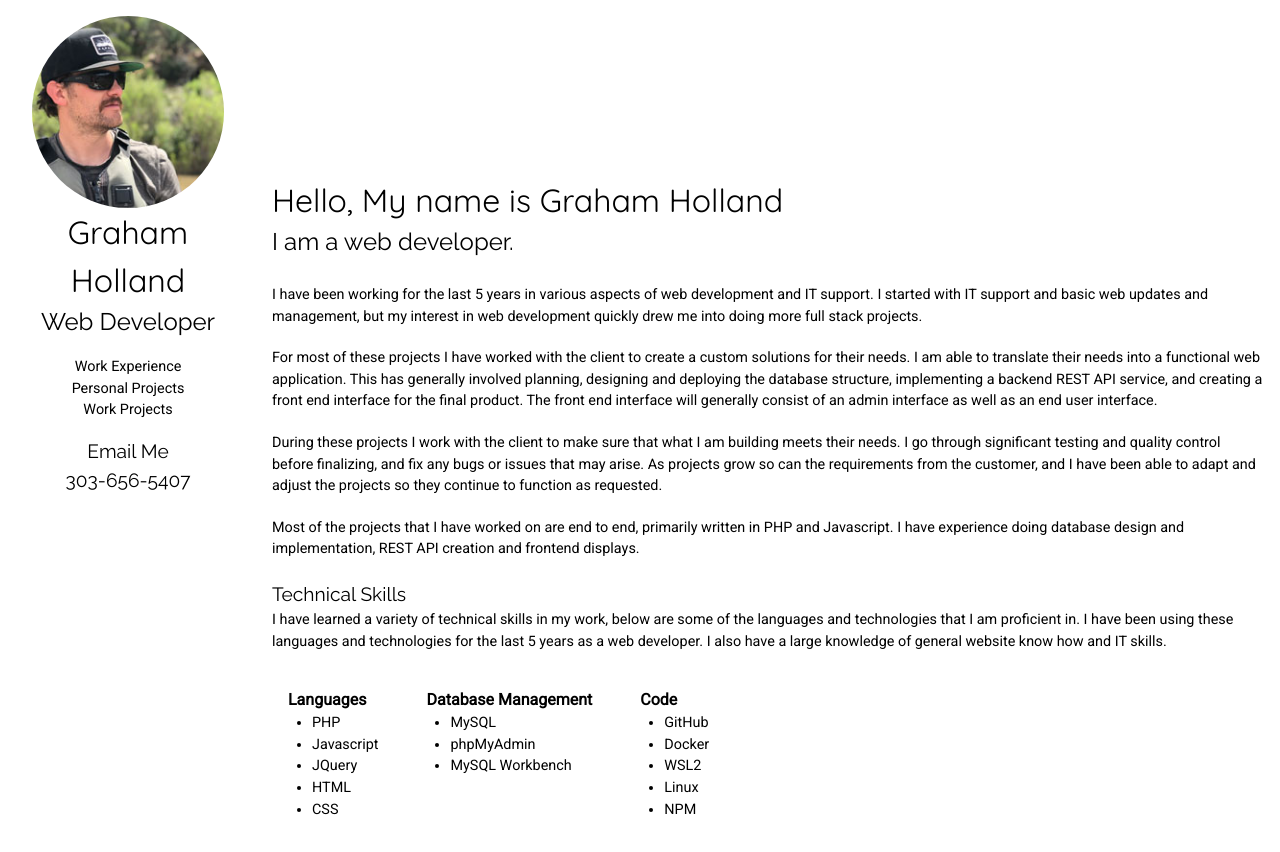
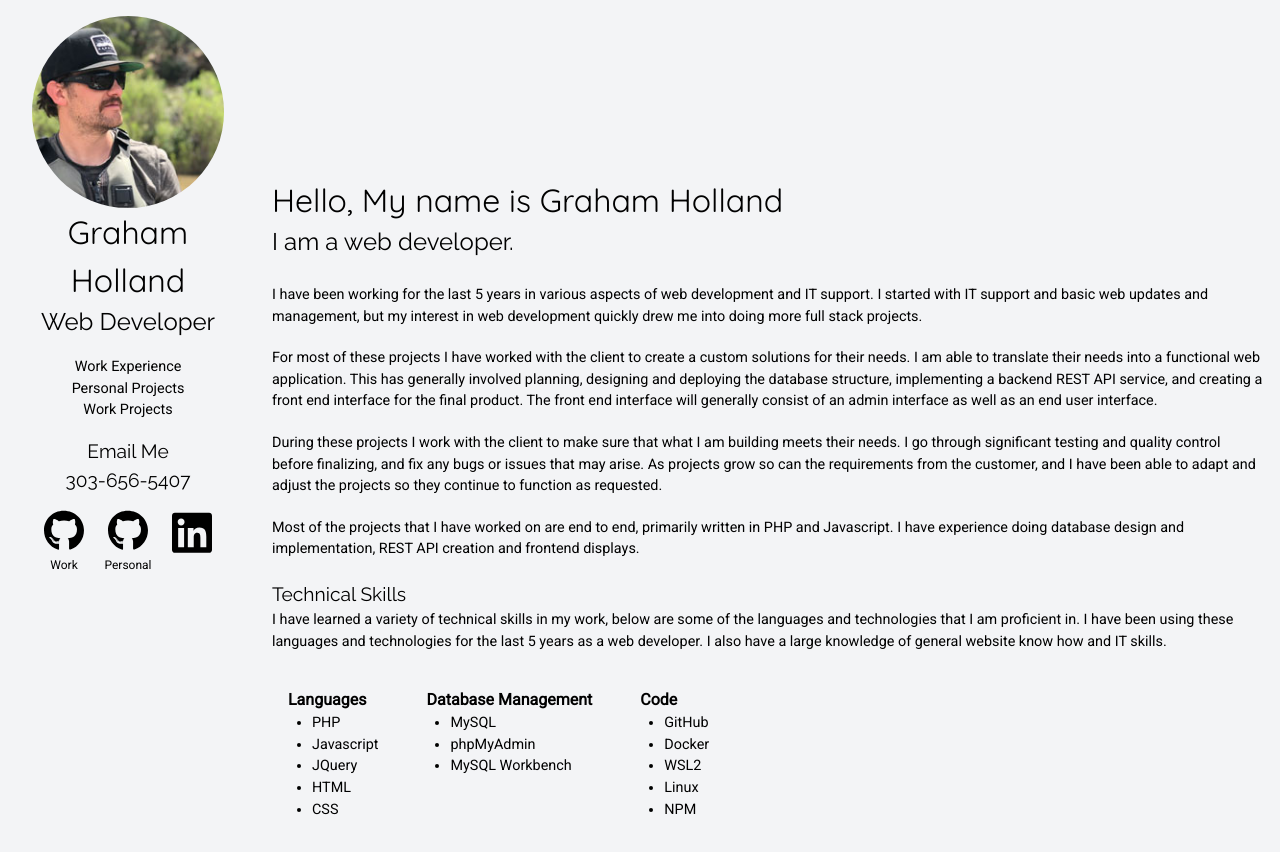
Before and after one commit to graham24/personal, a React (Create React App) app: page / in a window 1280 px wide. Shown: the top 852 px of the page. Built offline with nearby package versions, Linux system fonts and the light colour scheme.

Commit message:
add linkedin nad fix icons

```diff
--- a/src/components/App.js
+++ b/src/components/App.js
@@ -1,28 +1,35 @@
-import React, { Suspense, lazy } from 'react';
-import { BrowserRouter, Route } from 'react-router-dom';
-import RouteChangeTracker from './RouteChangeTracker'
-import ReactGA from 'react-ga';
+import React, { Suspense, lazy } from "react";
+import { BrowserRouter, Route } from "react-router-dom";
+import RouteChangeTracker from "./RouteChangeTracker";
+import ReactGA from "react-ga";
 
-import Header from './Header';
-import Footer from './Footer';
+import Header from "./Header";
+import Footer from "./Footer";
 
-const jobList = lazy(() => import('./jobList'));
-const personalProjectList = lazy(() => import('./gitHubPersonalProjects'));
-const workProjectList = lazy(() => import('./gitHubWorkProjects'));
-const About = lazy(() => import('./parts/About'));
+const jobList = lazy(() => import("./jobList"));
+const personalProjectList = lazy(() => import("./gitHubPersonalProjects"));
+const workProjectList = lazy(() => import("./gitHubWorkProjects"));
+const About = lazy(() => import("./parts/About"));
 
-ReactGA.initialize('UA-215325150-1');
+ReactGA.initialize("UA-215325150-1");
 
 const App = () => {
   return (
-        <div id="main-content" className="dark:text-white bg-white dark:bg-gray-800 grid grid-cols-1 md:grid-cols-medium lg:grid-cols-large xl:grid-cols-xl min-h-screen max-w-screen">
+    <div
+      id="main-content"
+      className="dark:text-white bg-gray-100 dark:bg-gray-800 grid grid-cols-1 md:grid-cols-medium lg:grid-cols-large xl:grid-cols-xl min-h-screen max-w-screen"
+    >
       <BrowserRouter>
         <Header />
         <Suspense fallback={<div>Loading...</div>}>
           <div className="h-auto overflow-auto max-h-auto flex md:pt-40">
             <Route path="/" exact component={About} />
             <Route path="/experience" exact component={jobList} />
-                        <Route path="/personal-projects" exact component={personalProjectList} />
+            <Route
+              path="/personal-projects"
+              exact
+              component={personalProjectList}
+            />
             <Route path="/work-projects" exact component={workProjectList} />
           </div>
         </Suspense>
@@ -32,7 +39,7 @@
         </div>
       </BrowserRouter>
     </div>
-    )
+  );
 };
 
 export default App;
--- a/src/components/Header.js
+++ b/src/components/Header.js
@@ -1,17 +1,25 @@
-import React from 'react';
+import React from "react";
 // import Lottie from 'react-lottie-player';
-import { NavLink } from 'react-router-dom';
+import { NavLink } from "react-router-dom";
 
 // import emailIcon from '../media/animations/72126-email-verification.json';
 
-import headshot from '../media/Headshot-200.jpg'
+import headshot from "../media/Headshot-200.jpg";
 
 const Header = () => {
   return (
     <header className="p-4">
       <div id="my-info" className="text-center">
         <div className="headshot">
-                    <NavLink to="/"><img width="200" height="200" className="w-32 lg:w-48 m-auto rounded-full" src={headshot} alt="Graham Holland Headshot" /></NavLink>
+          <NavLink to="/">
+            <img
+              width="200"
+              height="200"
+              className="w-32 lg:w-48 m-auto rounded-full"
+              src={headshot}
+              alt="Graham Holland Headshot"
+            />
+          </NavLink>
         </div>
         <div className="name">
           <h1>Graham Holland</h1>
@@ -20,15 +28,42 @@
           <h2>Web Developer</h2>
         </div>
         {/*<Link to="/about">About</Link>*/}
-                <ul className="p-4 flex main-menu md:block" >
-                    <li className="flex-1"><NavLink activeClassName="text-yellow-600" to="/experience" className="hover:underline">Work Experience</NavLink></li>
-                    <li className="flex-1"><NavLink activeClassName="text-yellow-600" to="/personal-projects" className="hover:underline">Personal Projects</NavLink></li>
-                    <li className="flex-1"><NavLink activeClassName="text-yellow-600" to="/work-projects" className="hover:underline">Work Projects</NavLink></li>
+        <ul className="p-4 flex main-menu md:block">
+          <li className="flex-1">
+            <NavLink
+              activeClassName="text-yellow-600"
+              to="/experience"
+              className="hover:underline"
+            >
+              Work Experience
+            </NavLink>
+          </li>
+          <li className="flex-1">
+            <NavLink
+              activeClassName="text-yellow-600"
+              to="/personal-projects"
+              className="hover:underline"
+            >
+              Personal Projects
+            </NavLink>
+          </li>
+          <li className="flex-1">
+            <NavLink
+              activeClassName="text-yellow-600"
+              to="/work-projects"
+              className="hover:underline"
+            >
+              Work Projects
+            </NavLink>
+          </li>
         </ul>
         <div className="contact-info">
           <h3 className="email">
             <button>
-                            <a className="flex items-center" href="mailto:gdholland01@gmail.com">
+              <a
+                className="flex items-center"
+                href="mailto:gdholland01@gmail.com"
+              >
                 {/*
                                 <Lottie
                                     loop
@@ -41,24 +76,60 @@
               </a>
             </button>
           </h3>
-                    <h3 className="phone"><a href="tel:+13036565407">303-656-5407</a></h3>
-                    <div className="github-links text-white text-center grid grid-cols-2 p-4">
-                        <a href="https://github.com/slopeside-graham/" target="_blank" rel="noreferrer" className="text-center">
-                            <svg xmlns="http://www.w3.org/2000/svg" viewBox="0 0 496 512" className="fill-blue"><path d="M165.9 397.4c0 2-2.3 3.6-5.2 3.6-3.3.3-5.6-1.3-5.6-3.6 0-2 2.3-3.6 5.2-3.6 3-.3 5.6 1.3 5.6 3.6zm-31.1-4.5c-.7 2 1.3 4.3 4.3 4.9 2.6 1 5.6 0 6.2-2s-1.3-4.3-4.3-5.2c-2.6-.7-5.5.3-6.2 2.3zm44.2-1.7c-2.9.7-4.9 2.6-4.6 4.9.3 2 2.9 3.3 5.9 2.6 2.9-.7 4.9-2.6 4.6-4.6-.3-1.9-3-3.2-5.9-2.9zM244.8 8C106.1 8 0 113.3 0 252c0 110.9 69.8 205.8 169.5 239.2 12.8 2.3 17.3-5.6 17.3-12.1 0-6.2-.3-40.4-.3-61.4 0 0-70 15-84.7-29.8 0 0-11.4-29.1-27.8-36.6 0 0-22.9-15.7 1.6-15.4 0 0 24.9 2 38.6 25.8 21.9 38.6 58.6 27.5 72.9 20.9 2.3-16 8.8-27.1 16-33.7-55.9-6.2-112.3-14.3-112.3-110.5 0-27.5 7.6-41.3 23.6-58.9-2.6-6.5-11.1-33.3 2.6-67.9 20.9-6.5 69 27 69 27 20-5.6 41.5-8.5 62.8-8.5s42.8 2.9 62.8 8.5c0 0 48.1-33.6 69-27 13.7 34.7 5.2 61.4 2.6 67.9 16 17.7 25.8 31.5 25.8 58.9 0 96.5-58.9 104.2-114.8 110.5 9.2 7.9 17 22.9 17 46.4 0 33.7-.3 75.4-.3 83.6 0 6.5 4.6 14.4 17.3 12.1C428.2 457.8 496 362.9 496 252 496 113.3 383.5 8 244.8 8zM97.2 352.9c-1.3 1-1 3.3.7 5.2 1.6 1.6 3.9 2.3 5.2 1 1.3-1 1-3.3-.7-5.2-1.6-1.6-3.9-2.3-5.2-1zm-10.8-8.1c-.7 1.3.3 2.9 2.3 3.9 1.6 1 3.6.7 4.3-.7.7-1.3-.3-2.9-2.3-3.9-2-.6-3.6-.3-4.3.7zm32.4 35.6c-1.6 1.3-1 4.3 1.3 6.2 2.3 2.3 5.2 2.6 6.5 1 1.3-1.3.7-4.3-1.3-6.2-2.2-2.3-5.2-2.6-6.5-1zm-11.4-14.7c-1.6 1-1.6 3.6 0 5.9 1.6 2.3 4.3 3.3 5.6 2.3 1.6-1.3 1.6-3.9 0-6.2-1.4-2.3-4-3.3-5.6-2z" /></svg>
-                            <span>Work</span>
+          <h3 className="phone">
+            <a href="tel:+13036565407">303-656-5407</a>
+          </h3>
+          <div className="github-links text-center grid grid-cols-3 p-4">
+            <a
+              href="https://github.com/slopeside-graham/"
+              target="_blank"
+              rel="noreferrer"
+              className="text-center"
+            >
+              <svg
+                xmlns="http://www.w3.org/2000/svg"
+                viewBox="0 0 496 512"
+                className="w-10 m-auto fill-current"
+              >
+                <path d="M165.9 397.4c0 2-2.3 3.6-5.2 3.6-3.3.3-5.6-1.3-5.6-3.6 0-2 2.3-3.6 5.2-3.6 3-.3 5.6 1.3 5.6 3.6zm-31.1-4.5c-.7 2 1.3 4.3 4.3 4.9 2.6 1 5.6 0 6.2-2s-1.3-4.3-4.3-5.2c-2.6-.7-5.5.3-6.2 2.3zm44.2-1.7c-2.9.7-4.9 2.6-4.6 4.9.3 2 2.9 3.3 5.9 2.6 2.9-.7 4.9-2.6 4.6-4.6-.3-1.9-3-3.2-5.9-2.9zM244.8 8C106.1 8 0 113.3 0 252c0 110.9 69.8 205.8 169.5 239.2 12.8 2.3 17.3-5.6 17.3-12.1 0-6.2-.3-40.4-.3-61.4 0 0-70 15-84.7-29.8 0 0-11.4-29.1-27.8-36.6 0 0-22.9-15.7 1.6-15.4 0 0 24.9 2 38.6 25.8 21.9 38.6 58.6 27.5 72.9 20.9 2.3-16 8.8-27.1 16-33.7-55.9-6.2-112.3-14.3-112.3-110.5 0-27.5 7.6-41.3 23.6-58.9-2.6-6.5-11.1-33.3 2.6-67.9 20.9-6.5 69 27 69 27 20-5.6 41.5-8.5 62.8-8.5s42.8 2.9 62.8 8.5c0 0 48.1-33.6 69-27 13.7 34.7 5.2 61.4 2.6 67.9 16 17.7 25.8 31.5 25.8 58.9 0 96.5-58.9 104.2-114.8 110.5 9.2 7.9 17 22.9 17 46.4 0 33.7-.3 75.4-.3 83.6 0 6.5 4.6 14.4 17.3 12.1C428.2 457.8 496 362.9 496 252 496 113.3 383.5 8 244.8 8zM97.2 352.9c-1.3 1-1 3.3.7 5.2 1.6 1.6 3.9 2.3 5.2 1 1.3-1 1-3.3-.7-5.2-1.6-1.6-3.9-2.3-5.2-1zm-10.8-8.1c-.7 1.3.3 2.9 2.3 3.9 1.6 1 3.6.7 4.3-.7.7-1.3-.3-2.9-2.3-3.9-2-.6-3.6-.3-4.3.7zm32.4 35.6c-1.6 1.3-1 4.3 1.3 6.2 2.3 2.3 5.2 2.6 6.5 1 1.3-1.3.7-4.3-1.3-6.2-2.2-2.3-5.2-2.6-6.5-1zm-11.4-14.7c-1.6 1-1.6 3.6 0 5.9 1.6 2.3 4.3 3.3 5.6 2.3 1.6-1.3 1.6-3.9 0-6.2-1.4-2.3-4-3.3-5.6-2z" />
+              </svg>
+              <span className="text-xs">Work</span>
             </a>
-                        <a href="https://github.com/graham24/" target="_blank" rel="noreferrer" className="">
-                            <svg xmlns="http://www.w3.org/2000/svg" viewBox="0 0 496 512"><path d="M165.9 397.4c0 2-2.3 3.6-5.2 3.6-3.3.3-5.6-1.3-5.6-3.6 0-2 2.3-3.6 5.2-3.6 3-.3 5.6 1.3 5.6 3.6zm-31.1-4.5c-.7 2 1.3 4.3 4.3 4.9 2.6 1 5.6 0 6.2-2s-1.3-4.3-4.3-5.2c-2.6-.7-5.5.3-6.2 2.3zm44.2-1.7c-2.9.7-4.9 2.6-4.6 4.9.3 2 2.9 3.3 5.9 2.6 2.9-.7 4.9-2.6 4.6-4.6-.3-1.9-3-3.2-5.9-2.9zM244.8 8C106.1 8 0 113.3 0 252c0 110.9 69.8 205.8 169.5 239.2 12.8 2.3 17.3-5.6 17.3-12.1 0-6.2-.3-40.4-.3-61.4 0 0-70 15-84.7-29.8 0 0-11.4-29.1-27.8-36.6 0 0-22.9-15.7 1.6-15.4 0 0 24.9 2 38.6 25.8 21.9 38.6 58.6 27.5 72.9 20.9 2.3-16 8.8-27.1 16-33.7-55.9-6.2-112.3-14.3-112.3-110.5 0-27.5 7.6-41.3 23.6-58.9-2.6-6.5-11.1-33.3 2.6-67.9 20.9-6.5 69 27 69 27 20-5.6 41.5-8.5 62.8-8.5s42.8 2.9 62.8 8.5c0 0 48.1-33.6 69-27 13.7 34.7 5.2 61.4 2.6 67.9 16 17.7 25.8 31.5 25.8 58.9 0 96.5-58.9 104.2-114.8 110.5 9.2 7.9 17 22.9 17 46.4 0 33.7-.3 75.4-.3 83.6 0 6.5 4.6 14.4 17.3 12.1C428.2 457.8 496 362.9 496 252 496 113.3 383.5 8 244.8 8zM97.2 352.9c-1.3 1-1 3.3.7 5.2 1.6 1.6 3.9 2.3 5.2 1 1.3-1 1-3.3-.7-5.2-1.6-1.6-3.9-2.3-5.2-1zm-10.8-8.1c-.7 1.3.3 2.9 2.3 3.9 1.6 1 3.6.7 4.3-.7.7-1.3-.3-2.9-2.3-3.9-2-.6-3.6-.3-4.3.7zm32.4 35.6c-1.6 1.3-1 4.3 1.3 6.2 2.3 2.3 5.2 2.6 6.5 1 1.3-1.3.7-4.3-1.3-6.2-2.2-2.3-5.2-2.6-6.5-1zm-11.4-14.7c-1.6 1-1.6 3.6 0 5.9 1.6 2.3 4.3 3.3 5.6 2.3 1.6-1.3 1.6-3.9 0-6.2-1.4-2.3-4-3.3-5.6-2z" /></svg>
-                            <span>Personal</span>
+            <a
+              href="https://github.com/graham24/"
+              target="_blank"
+              rel="noreferrer"
+              className=""
+            >
+              <svg
+                xmlns="http://www.w3.org/2000/svg"
+                viewBox="0 0 496 512"
+                className="w-10 m-auto fill-current"
+              >
+                <path d="M165.9 397.4c0 2-2.3 3.6-5.2 3.6-3.3.3-5.6-1.3-5.6-3.6 0-2 2.3-3.6 5.2-3.6 3-.3 5.6 1.3 5.6 3.6zm-31.1-4.5c-.7 2 1.3 4.3 4.3 4.9 2.6 1 5.6 0 6.2-2s-1.3-4.3-4.3-5.2c-2.6-.7-5.5.3-6.2 2.3zm44.2-1.7c-2.9.7-4.9 2.6-4.6 4.9.3 2 2.9 3.3 5.9 2.6 2.9-.7 4.9-2.6 4.6-4.6-.3-1.9-3-3.2-5.9-2.9zM244.8 8C106.1 8 0 113.3 0 252c0 110.9 69.8 205.8 169.5 239.2 12.8 2.3 17.3-5.6 17.3-12.1 0-6.2-.3-40.4-.3-61.4 0 0-70 15-84.7-29.8 0 0-11.4-29.1-27.8-36.6 0 0-22.9-15.7 1.6-15.4 0 0 24.9 2 38.6 25.8 21.9 38.6 58.6 27.5 72.9 20.9 2.3-16 8.8-27.1 16-33.7-55.9-6.2-112.3-14.3-112.3-110.5 0-27.5 7.6-41.3 23.6-58.9-2.6-6.5-11.1-33.3 2.6-67.9 20.9-6.5 69 27 69 27 20-5.6 41.5-8.5 62.8-8.5s42.8 2.9 62.8 8.5c0 0 48.1-33.6 69-27 13.7 34.7 5.2 61.4 2.6 67.9 16 17.7 25.8 31.5 25.8 58.9 0 96.5-58.9 104.2-114.8 110.5 9.2 7.9 17 22.9 17 46.4 0 33.7-.3 75.4-.3 83.6 0 6.5 4.6 14.4 17.3 12.1C428.2 457.8 496 362.9 496 252 496 113.3 383.5 8 244.8 8zM97.2 352.9c-1.3 1-1 3.3.7 5.2 1.6 1.6 3.9 2.3 5.2 1 1.3-1 1-3.3-.7-5.2-1.6-1.6-3.9-2.3-5.2-1zm-10.8-8.1c-.7 1.3.3 2.9 2.3 3.9 1.6 1 3.6.7 4.3-.7.7-1.3-.3-2.9-2.3-3.9-2-.6-3.6-.3-4.3.7zm32.4 35.6c-1.6 1.3-1 4.3 1.3 6.2 2.3 2.3 5.2 2.6 6.5 1 1.3-1.3.7-4.3-1.3-6.2-2.2-2.3-5.2-2.6-6.5-1zm-11.4-14.7c-1.6 1-1.6 3.6 0 5.9 1.6 2.3 4.3 3.3 5.6 2.3 1.6-1.3 1.6-3.9 0-6.2-1.4-2.3-4-3.3-5.6-2z" />
+              </svg>
+              <span className="text-xs">Personal</span>
+            </a>
+            <a
+              href="https://www.linkedin.com/in/graham-holland/"
+              target="_blank"
+              rel="noreferrer"
+              className=""
+            >
+              <svg
+                xmlns="http://www.w3.org/2000/svg"
+                viewBox="0 0 448 512"
+                className="w-10 m-auto fill-current"
+              >
+                <path d="M416 32H31.9C14.3 32 0 46.5 0 64.3v383.4C0 465.5 14.3 480 31.9 480H416c17.6 0 32-14.5 32-32.3V64.3c0-17.8-14.4-32.3-32-32.3zM135.4 416H69V202.2h66.5V416zm-33.2-243c-21.3 0-38.5-17.3-38.5-38.5S80.9 96 102.2 96c21.2 0 38.5 17.3 38.5 38.5 0 21.3-17.2 38.5-38.5 38.5zm282.1 243h-66.4V312c0-24.8-.5-56.7-34.5-56.7-34.6 0-39.9 27-39.9 54.9V416h-66.4V202.2h63.7v29.2h.9c8.9-16.8 30.6-34.5 62.9-34.5 67.2 0 79.7 44.3 79.7 101.9V416z" />
+              </svg>{" "}
             </a>
           </div>
         </div>
-                <div className="nav-menu">
-
+        <div className="nav-menu"></div>
       </div>
-            </div>
-        </header >
-    )
-}
+    </header>
+  );
+};
 
 export default Header;
--- a/src/index.css
+++ b/src/index.css
@@ -1,4 +1,4 @@
-@import url('https://fonts.googleapis.com/css2?family=Quicksand:wght@300;400;600&family=Raleway&family=Roboto&display=swap');
+@import url("https://fonts.googleapis.com/css2?family=Quicksand:wght@300;400;600&family=Raleway&family=Roboto&display=swap");
 
 @tailwind base;
 @tailwind components;
@@ -6,18 +6,24 @@
 
 @layer base {
   h1 {
-        font-family: 'Quicksand', sans-serif;
+    font-family: "Quicksand", sans-serif;
   }
 
-    h2, h3, h4, h5, h6 {
-        font-family: 'Raleway', sans-serif;
+  h2,
+  h3,
+  h4,
+  h5,
+  h6 {
+    font-family: "Raleway", sans-serif;
   }
 
-    p, body {
-        font-family: 'Roboto', sans-serif;
+  p,
+  body {
+    font-family: "Roboto", sans-serif;
   }
 
-    a {}
+  a {
+  }
 
   h1 {
     font-size: 2em;
@@ -36,31 +42,23 @@
   }
 
   h5 {
-        font-size: .8em;
+    font-size: 0.8em;
   }
 
   h6 {
-        font-size: .6em;
+    font-size: 0.6em;
   }
   p {
     margin-bottom: 20px;
-        font-size: .9em;
+    font-size: 0.9em;
   }
   li {
-        font-size: .9em;
+    font-size: 0.9em;
   }
-}
-
-.github-links svg {
-    fill: white;
-    width: 100%;
-    height: 20px;
 }
 /*
 Import Lall fonts first
 */
-
-
 
 /*
 
```
Lines whose indentation alone changed are shown as unchanged.
